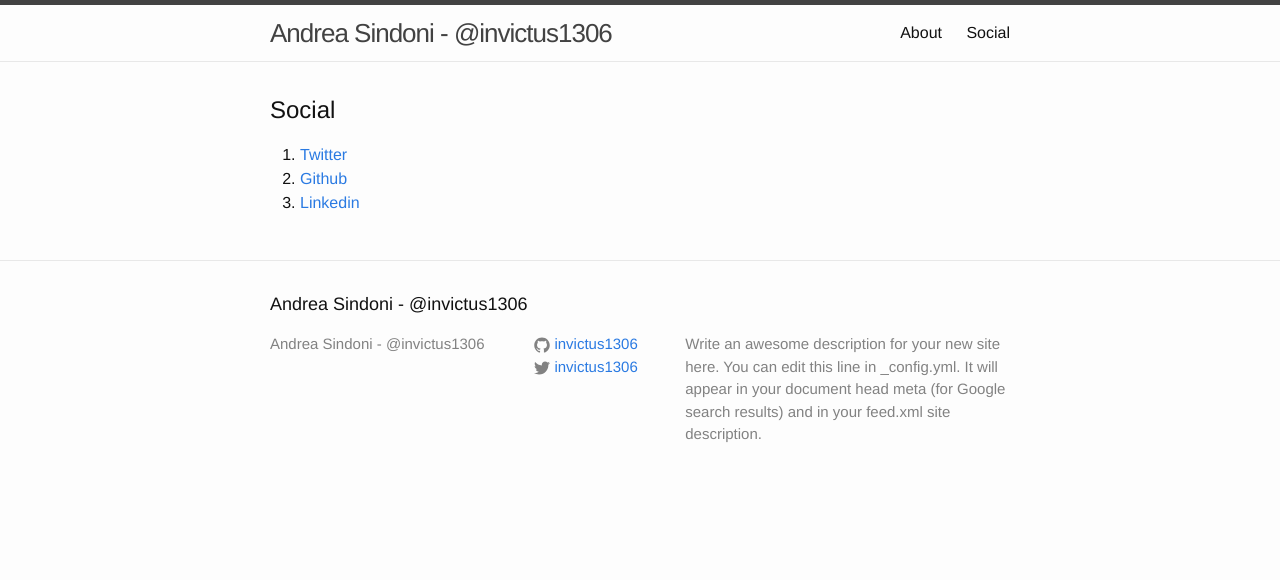
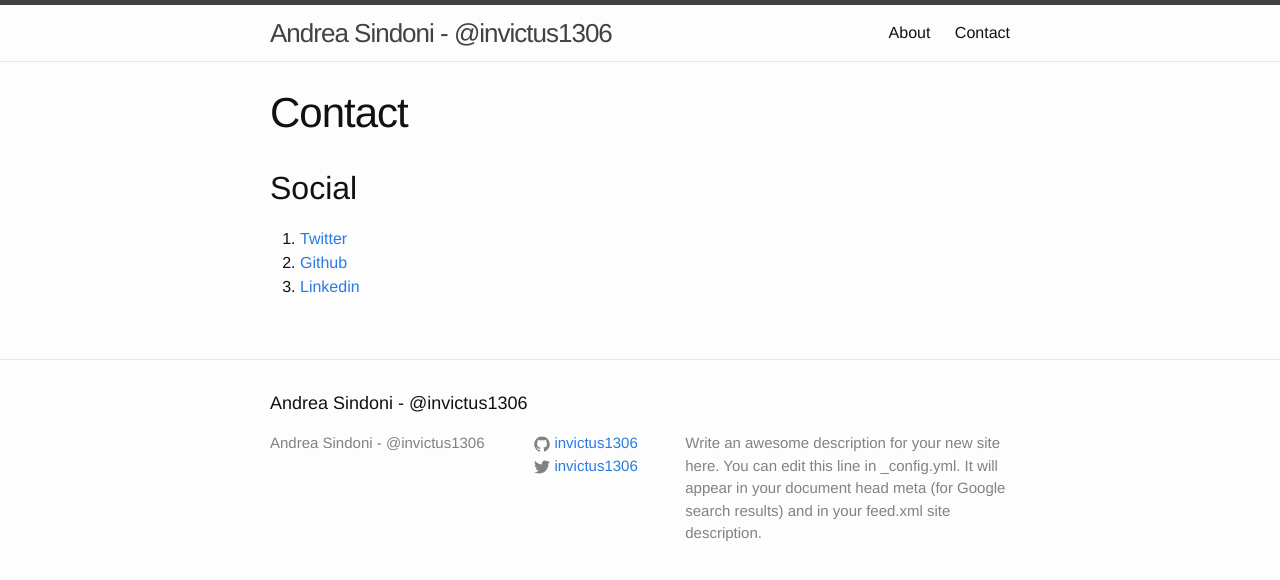
Before and after one commit to invictus1306/invictus1306.github.io, a Jekyll site: the page built from contact.md, in a window 1280 px wide. Shown: the top 580 px of the page. Built offline with Jekyll 4.4.1, drawn with Linux system fonts in a browser that asks for light colours; our own code applies the rules of GitHub Pages for plain Markdown files.

```diff
--- a/contact.md
+++ b/contact.md
@@ -1,6 +1,7 @@
 ---
-layout: default
-is_contact: true
+layout: page
+title: Contact
+permalink: /contact/
 ---
 
 ## Social
```
